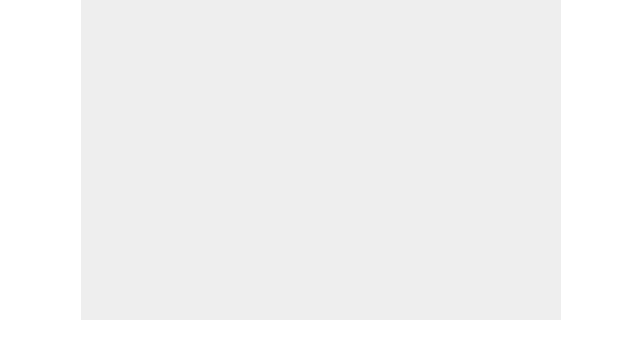
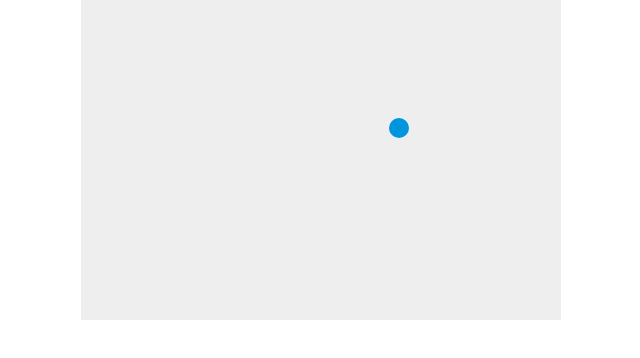
Before and after one commit to x0y0z0/BreakoutJS, a plain HTML site: page index.html in a window 1280 px wide. Shown: the full height of the page, 319-959 px from the left. Drawn offline with Linux system fonts and the light colour scheme.

Commit message:
bouncing ball added

```diff
--- a/index.html
+++ b/index.html
@@ -31,10 +31,11 @@
     let y = canvas.height - 30;
     let dx = 2;
     let dy = -2;
+    let ballRadius = 10;
 
     function drawBall() {
       ctx.beginPath();
-      ctx.arc(x, y, 10, 0, Math.PI * 2);
+      ctx.arc(x, y, ballRadius, 0, Math.PI * 2);
       ctx.fillStyle = "#0095DD";
       ctx.fill();
       ctx.closePath();
@@ -45,6 +46,9 @@
       drawBall();
       x += dx;
       y += dy;
+
+      if (y + dy - ballRadius < 0 || y + dy + ballRadius > canvas.height) { dy = - dy; }
+      if (x + dx - ballRadius < 0 || x + dx + ballRadius > canvas.width) { dx = - dx; }
     }
 
     setInterval(draw, 10);
```
